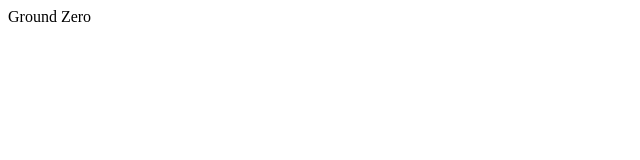
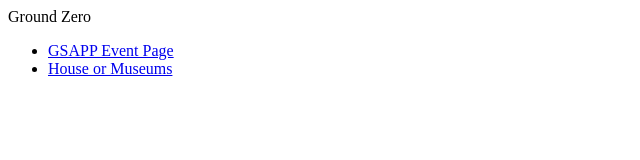
Before and after one commit to xaz2000/fluffy-carnival, a plain HTML site: page index.html in a window 1280 px wide. Shown: the whole page, without its empty margins (0-640 px from the left). Drawn offline with Linux system fonts and the light colour scheme.

Commit message:
Update Index

```diff
--- a/index.html
+++ b/index.html
@@ -7,5 +7,15 @@
 </head>
 <body>
     Ground Zero
+
+    <ul>
+        <li>
+            <a href="./exercises/week-02/starter_code_week_02/starter_code_week_02/gsapp_event/index.html">GSAPP Event Page</a>
+        </li>
+        <li>
+            <a href="https://xaz2000.github.io/fluffy-carnival//exercises/week-02/starter_code_week_02/starter_code_week_02/houses_or_museums">House or Museums</a>
+        </li>
+    </ul>
 </body>
+
 </html>
```
